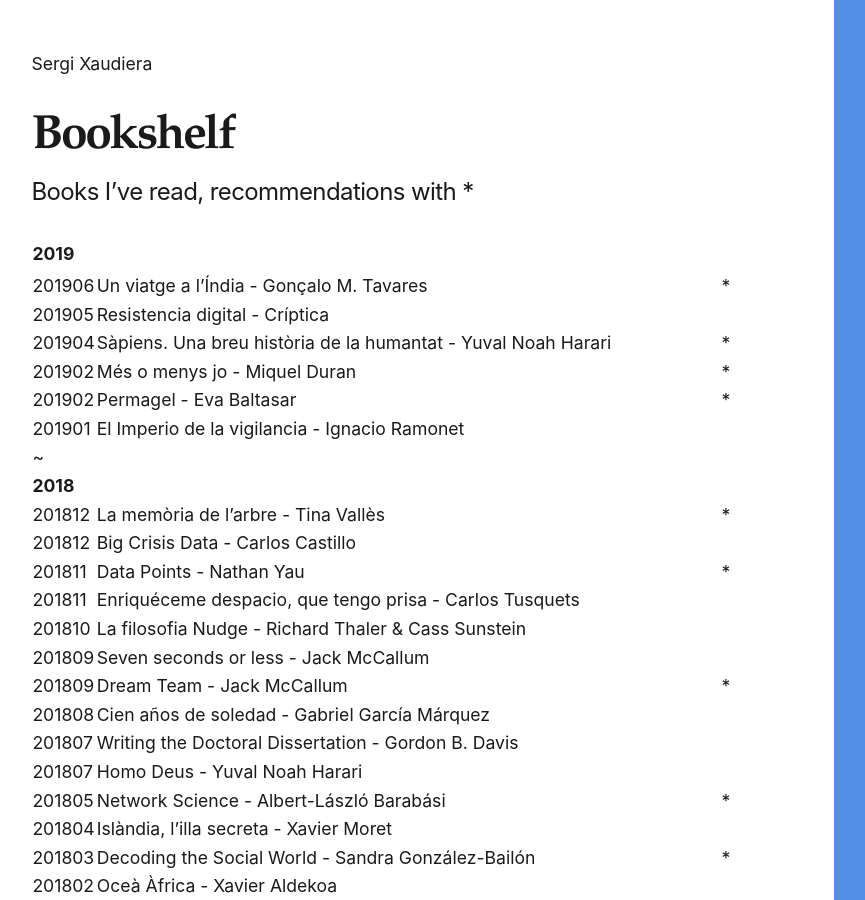
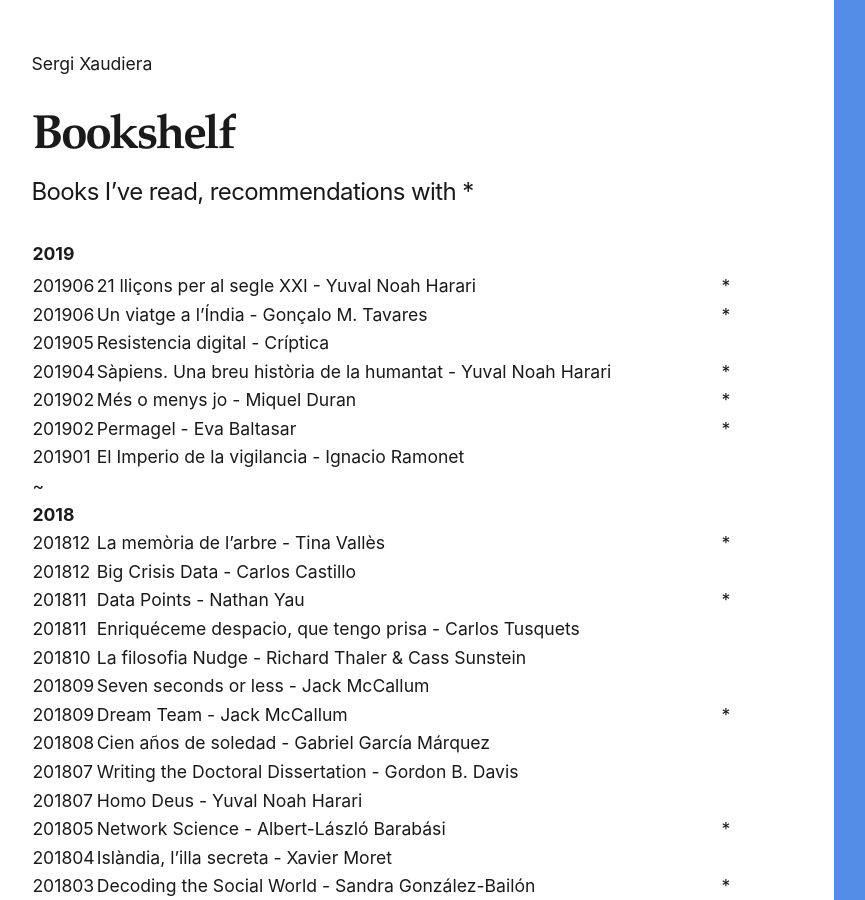
Before and after one commit to sergixaudiera/sergixaudiera.github.io, a Jekyll site: the page built from library.md, in a window 1280 px wide and 900 px high. Shown: the whole window, without its empty margins (71-936 px from the left). Built offline with Jekyll 4.4.1, drawn with Linux system fonts in a browser that asks for light colours.

Commit message:
+ 21 lliçons per al segle XXI

```diff
--- a/library.md
+++ b/library.md
@@ -8,6 +8,7 @@ permalink: /library/
 
 |**2019** | | |
 | :---- | ------| ---: |
+| 201906 | 21 lliçons per al segle XXI - Yuval Noah Harari|*|
 | 201906 | Un viatge a l'Índia - Gonçalo M. Tavares|*|
 | 201905 | Resistencia digital - Críptica|
 | 201904 | Sàpiens. Una breu història de la humantat - Yuval Noah Harari|*|
```
